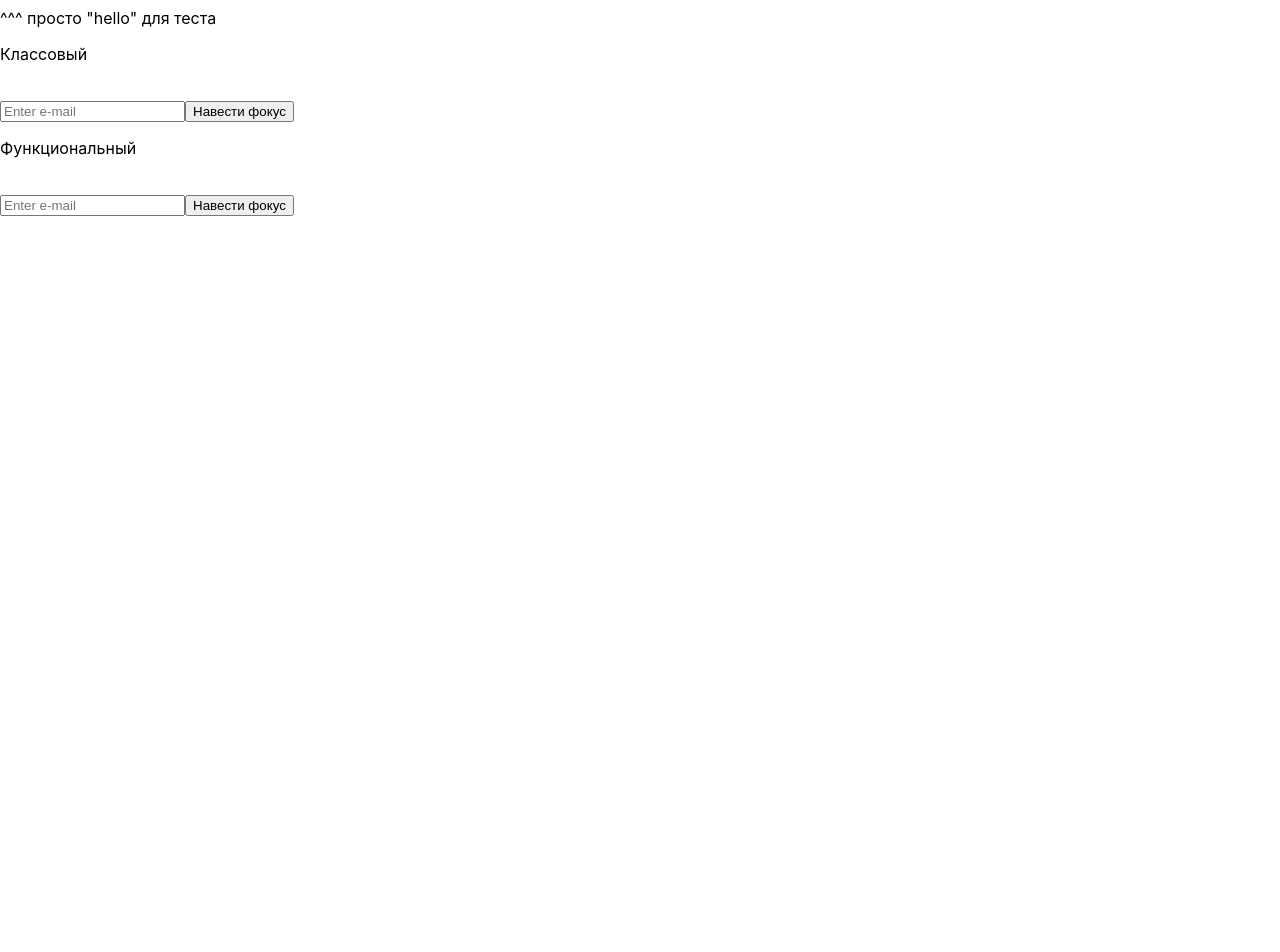
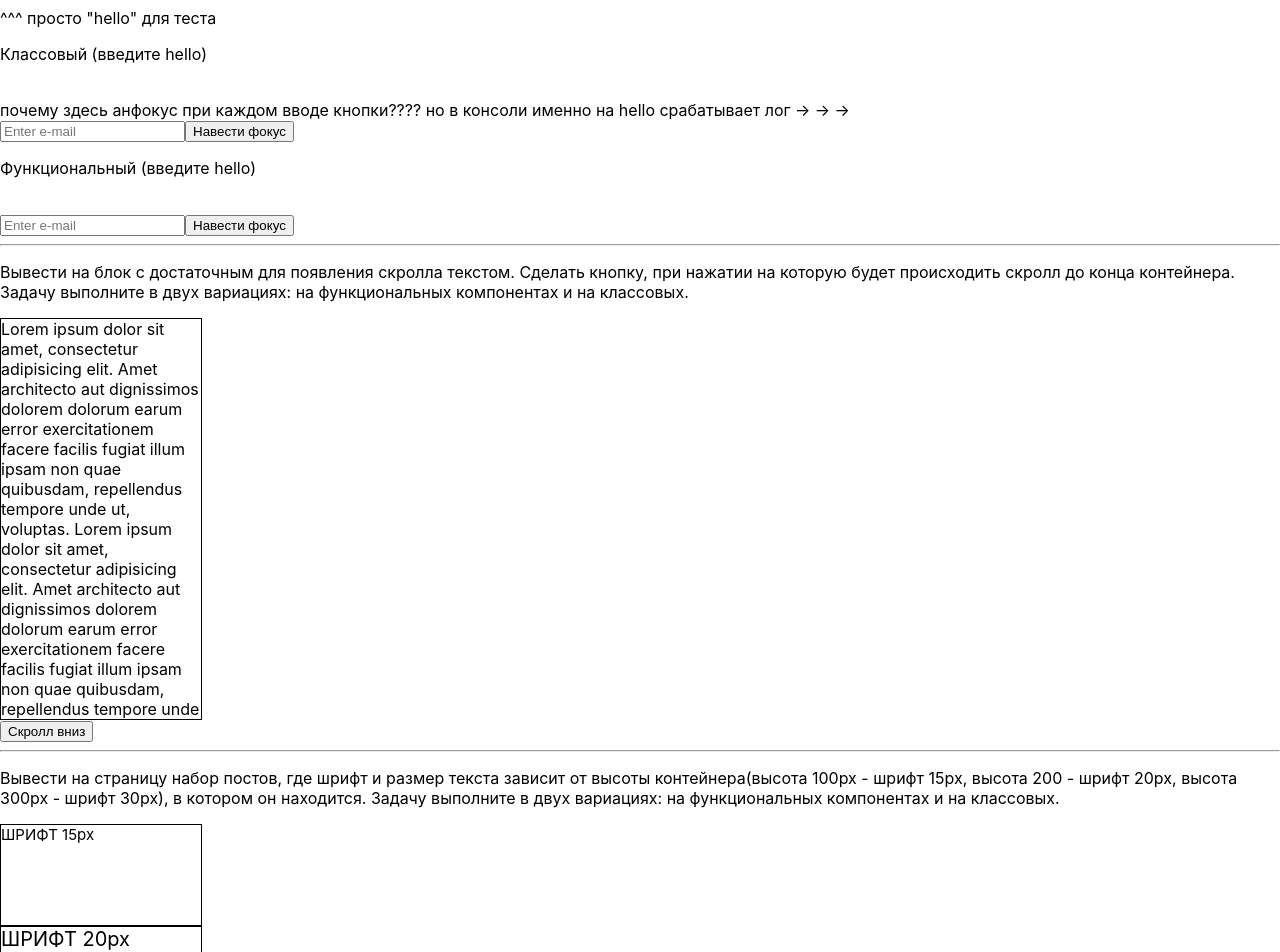
Before and after one commit to alexmegadrive/react-homework, a React (Create React App) app: page / in a window 1280 px wide. Shown: the part 140-1092 px from the top of the page. Before the commit the page ends 800 px from the top, so only its background shows below. Built offline with nearby package versions, Linux system fonts and the light colour scheme.

Commit message:
react ex20 - есть вопросы

```diff
--- a/src/react_ex20.js
+++ b/src/react_ex20.js
@@ -7,21 +7,52 @@ function React_ex20() {
     const inputRef2 = useRef();
     const inputRef1 = useRef();
     const buttonRef2 = useRef();
+    const targetRef100px = useRef();
+    const [width1, setWidth1] = React.useState([]);
+
+
+    const el = useRef();
     const [value2, setValue2] = React.useState([]);
+    const [value1, setValue1] = React.useState([]);
 
 //для функционального
     const setFocus2 = (event) => {
         inputRef2.current.focus();
     }
 
+
     const funcBlur2 = (event) => {
-        if (value2 === 'hello') {
+        setValue2(event.target.value);
+        if (event.target.value === 'hello') {
             inputRef2.current.blur();
             console.log('blur');
         }
-
     }
 
+    const scrollToBottom = () => {
+        el.current.scrollIntoView({ behavior: "smooth" });
+    }
+
+
+const test = () => {
+    setWidth1(targetRef100px.current.offsetHeight)
+    console.log(width1)
+}
+
+const setFontByHeight = (props) => {
+    let font100px;
+    if (props === 100) {
+        font100px = '15px';
+    }
+    if (props === 200) {
+        font100px = '20px';
+    }
+    if (props === 300) {
+        font100px = '30px';
+    }
+    // test()
+    return font100px;
+}
 
     // класс
     class Class1 extends React.Component {
@@ -34,11 +65,22 @@ function React_ex20() {
             const setFocus1 = (event) => {
                 inputRef1.current.focus();
             }
+
+            const funcBlur = (event) => {
+                setValue1(event.target.value);
+                if (event.target.value === 'hello') {
+                    inputRef1.current.blur();
+                    console.log('blur');
+                }
+            }
             return (
                 <div>
-                    <p>Классовый</p>
+                    <p>Классовый (введите hello)</p>
                     <br/>
-                    <input type="text" placeholder="Enter e-mail" ref={inputRef1}/>
+                    почему здесь анфокус при каждом вводе кнопки???? но в консоли именно на hello срабатывает лог -> -> ->
+                    <br/>
+                    <input type="text" placeholder="Enter e-mail" value={value1} ref={inputRef1} onChange={funcBlur}/>
+                    {/*<input type="text" placeholder="Enter e-mail" value={value1} ref={inputRef1} onClick={funcBlur}/>*/}
                     <button onClick={setFocus1}>Навести фокус</button>
                 </div>
             )
@@ -54,18 +96,57 @@ function React_ex20() {
                 блюриться(blur()). Задачу выполните в двух вариациях: на функциональных компонентах и на классовых.</p>
             <p>^^^ просто "hello" для теста</p>
             <Class1/>
-            <p>Функциональный</p>
+            <p>Функциональный  (введите hello)</p>
             <br/>
 
-            <input type="text" placeholder="Enter e-mail" value={value2} onChange={event => {
-                setValue2(event.target.value);
-                funcBlur2()
-            }} ref={inputRef2}/>
+            <input type="text" placeholder="Enter e-mail" value={value2} onChange={funcBlur2} ref={inputRef2}/>
             <button onClick={setFocus2} ref={buttonRef2}>Навести фокус</button>
 
 
+            <hr/>
+            <p>Вывести на блок с достаточным для появления скролла текстом. Сделать кнопку, при нажатии на которую будет
+                происходить скролл до конца контейнера. Задачу выполните в двух вариациях: на функциональных компонентах
+                и на классовых.
+            </p>
+            <div style={{height: '400px', width: '200px', border: '1px solid black', overflow: 'scroll'}} >
+                <div>Lorem ipsum dolor sit amet, consectetur adipisicing elit. Amet architecto aut dignissimos dolorem
+                    dolorum earum error exercitationem facere facilis fugiat illum ipsam non quae quibusdam, repellendus
+                    tempore unde ut, voluptas.
+                    Lorem ipsum dolor sit amet, consectetur adipisicing elit. Amet architecto aut dignissimos dolorem
+                    dolorum earum error exercitationem facere facilis fugiat illum ipsam non quae quibusdam, repellendus
+                    tempore unde ut, voluptas.
+                    Lorem ipsum dolor sit amet, consectetur adipisicing elit. Amet architecto aut dignissimos dolorem
+                    dolorum earum error exercitationem facere facilis fugiat illum ipsam non quae quibusdam, repellendus
+                    tempore unde ut, voluptas.
+                </div>
+                {/*невидимый див*/}
+                <div style={{ float:"left", clear: "both" }}
+                     ref={el}>
+                </div>
+            </div>
+            <button onClick={scrollToBottom}>Скролл вниз</button>
+
+            <hr/>
+            <p>Вывести на страницу набор постов, где шрифт и размер текста зависит от высоты контейнера(высота 100px - шрифт 15px, высота 200 - шрифт 20px, высота 300px - шрифт 30px), в котором он находится. Задачу выполните в двух вариациях: на функциональных компонентах и на классовых.</p>
+            <div style={{height: '100px', width: '200px', border: '1px solid black',}} ref={targetRef100px} >
+                <div style={{fontSize: setFontByHeight(100)}}>ШРИФТ 15px</div>
+            </div>
+
+            <div style={{height: '200px', width: '200px', border: '1px solid black',}} ref={targetRef100px} >
+                <div style={{fontSize: setFontByHeight(200)}}>ШРИФТ 20px</div>
+            </div>
+
+            <div style={{height: '300px', width: '200px', border: '1px solid black',}} ref={targetRef100px} >
+                <div style={{fontSize: setFontByHeight(300)}}>ШРИФТ 30px</div>
+            </div>
+
+
         </div>
-    )
+
+
+
+
+)
 
 
 }
```
